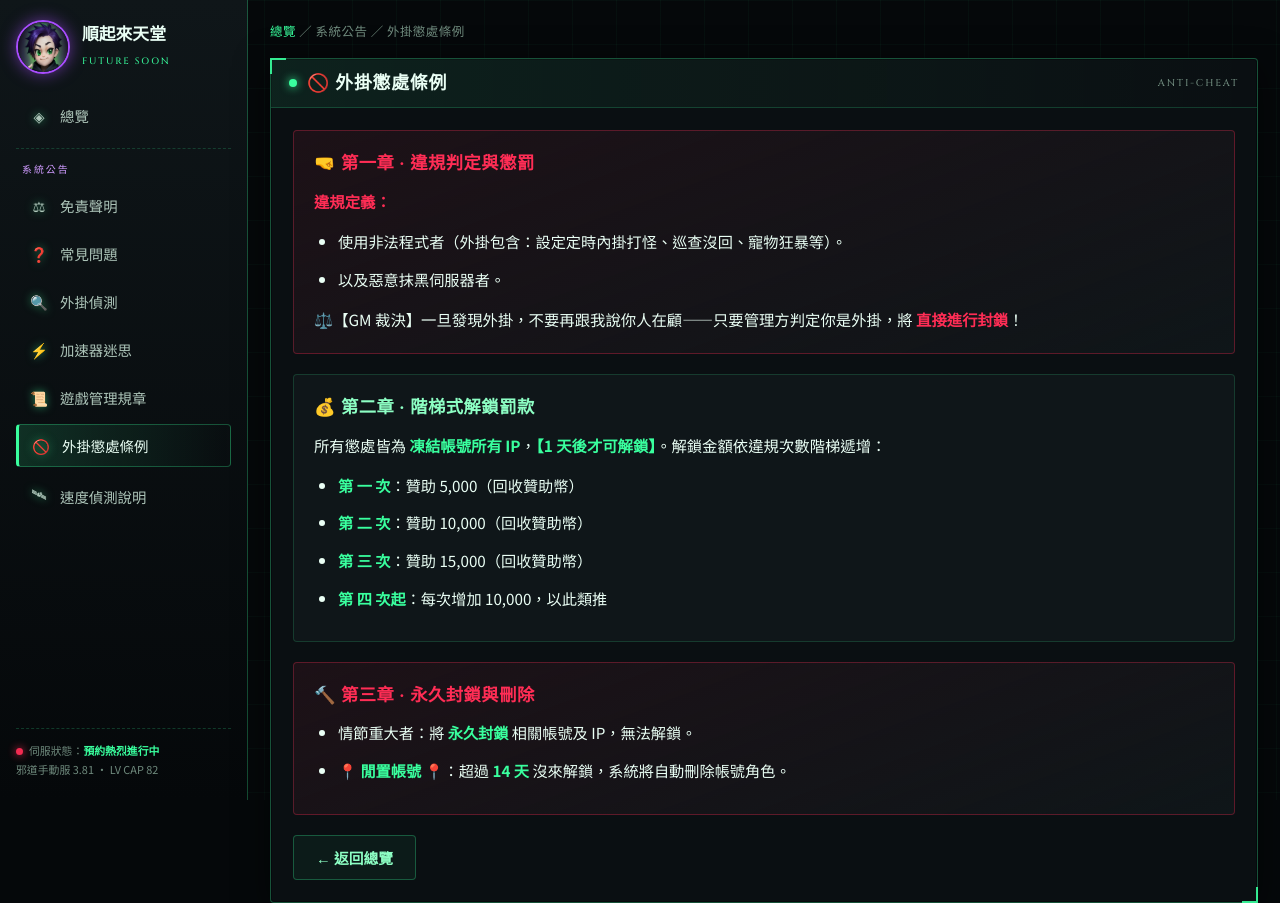
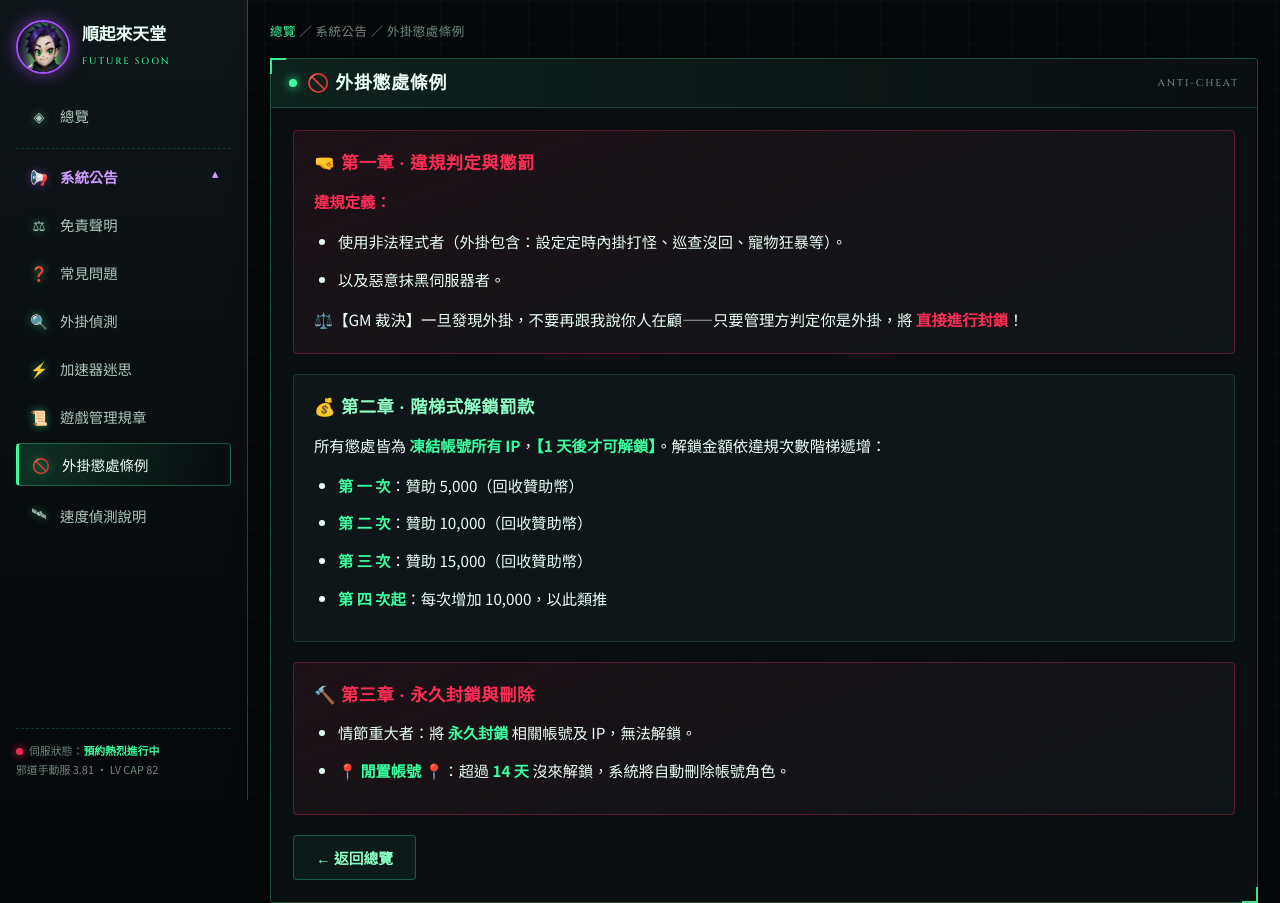
Before and after one commit to xin-jun-team/shun-paradise, a plain HTML site: page pages/anti-cheat.html in a window 1280 px wide. Shown: the top 903 px of the page. Drawn offline with Linux system fonts and the light colour scheme.

Commit message:
系統公告改下拉收合選單:主頁預設收起,子頁展開高亮當前頁

```diff
--- a/pages/anti-cheat.html
+++ b/pages/anti-cheat.html
@@ -53,7 +53,7 @@ h1,h2,h3{font-family:"Noto Serif TC",serif;font-weight:900;line-height:1.25;colo
 .nav a .ico{width:20px;text-align:center;filter:drop-shadow(0 0 4px rgba(57,255,158,.5))}
 .nav a:hover,.nav a.on{color:var(--tx-hi);background:linear-gradient(90deg,rgba(57,255,158,.14),transparent);border-color:var(--panel-edge)}
 .nav a.on{border-left:3px solid var(--acid)}
-.nav-grp{font-family:"Cinzel";font-size:.62rem;letter-spacing:.2em;color:var(--violet-hi);padding:12px 6px 2px;border-top:1px dashed rgba(57,255,158,.18);margin-top:6px}
+.nav-dd{border-top:1px dashed rgba(57,255,158,.18);margin-top:6px;padding-top:6px}.nav-dd>summary{list-style:none;display:flex;align-items:center;gap:11px;padding:10px 12px;border-radius:4px;color:var(--violet-hi);font-weight:700;font-size:.9rem;cursor:pointer;border:1px solid transparent;transition:.18s}.nav-dd>summary::-webkit-details-marker{display:none}.nav-dd>summary .ico{width:20px;text-align:center;filter:drop-shadow(0 0 4px rgba(169,77,255,.5))}.nav-dd>summary .ar{margin-left:auto;transition:.2s;font-size:.72rem}.nav-dd[open]>summary .ar{transform:rotate(180deg)}.nav-dd>summary:hover{color:var(--acid-hi);background:rgba(57,255,158,.08)}.nav-dd-body{display:flex;flex-direction:column;gap:5px;margin-top:5px}
 .side-status{margin-top:auto;font-size:.68rem;color:var(--tx-mut);line-height:1.8;border-top:1px dashed rgba(57,255,158,.2);padding-top:12px}
 .live-dot{display:inline-block;width:7px;height:7px;border-radius:50%;background:var(--blood);box-shadow:0 0 8px var(--blood);animation:blink 1.3s infinite;margin-right:6px}
 @keyframes blink{50%{opacity:.25}}
@@ -114,7 +114,9 @@ h1,h2,h3{font-family:"Noto Serif TC",serif;font-weight:900;line-height:1.25;colo
     </a>
     <nav class="nav">
       <a href="../index.html"><span class="ico">◈</span>總覽</a>
-      <div class="nav-grp">系統公告</div>
+      <details class="nav-dd" open>
+        <summary><span class="ico">📢</span>系統公告<span class="ar">▾</span></summary>
+        <div class="nav-dd-body">
       <a href="disclaimer.html"><span class="ico">⚖</span>免責聲明</a>
       <a href="faq.html"><span class="ico">❓</span>常見問題</a>
       <a href="notice-verify.html"><span class="ico">🔍</span>外掛偵測</a>
@@ -122,6 +124,8 @@ h1,h2,h3{font-family:"Noto Serif TC",serif;font-weight:900;line-height:1.25;colo
       <a href="rules.html"><span class="ico">📜</span>遊戲管理規章</a>
       <a href="anti-cheat.html" class="on"><span class="ico">🚫</span>外掛懲處條例</a>
       <a href="speed-detect.html"><span class="ico">🛰</span>速度偵測說明</a>
+        </div>
+      </details>
     </nav>
     <div class="side-status">
       <div><span class="live-dot"></span>伺服狀態：<b style="color:var(--acid)">預約熱烈進行中</b></div>
```
Also changed, not shown: index.html (+6 -2 lines), pages/disclaimer.html (+6 -2 lines), pages/faq.html (+6 -2 lines), pages/notice-verify.html (+6 -2 lines), pages/rules.html (+6 -2 lines), pages/speed-detect.html (+6 -2 lines), pages/speed-myth.html (+6 -2 lines).
